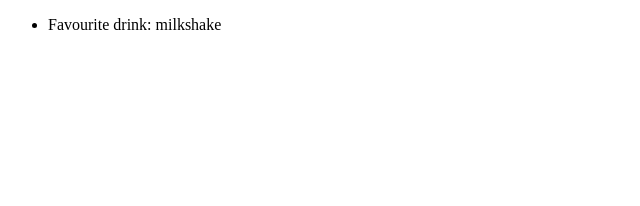
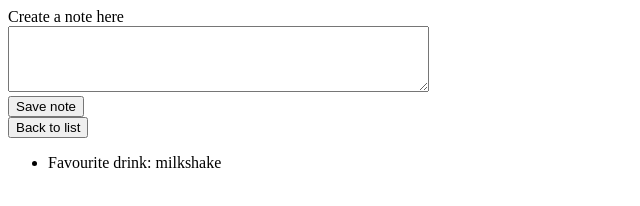
Before and after one commit to tallpress/SinglePageNoteApp, a website: page SpecRunner.html in a window 1280 px wide. Shown: the whole page, without its empty margins (0-640 px from the left). Drawn offline with Linux system fonts and the light colour scheme.

Commit message:
fix errors resulting from note ids

```diff
--- a/SpecRunner.html
+++ b/SpecRunner.html
@@ -5,6 +5,21 @@
     <title></title>
   </head>
   <body>
+    <div id="form-section">
+
+
+      <form id="text" method="post" action="/#new">
+        <label>Create a note here</label>
+      </br>
+        <textarea rows="4" cols="50" id="note-to-add"></textarea>
+        </br>
+        <input type="submit" value="Save note" id="submit-new-note" />
+      </form>
+
+      <form id="back-button" method="post" action="/">
+        <input type="submit" value="Back to list" id="back-to-list" />
+      </form>
+    </div>
 
     <div id="app">hello</div>
 
--- a/spec/note-controller-spec.js
+++ b/spec/note-controller-spec.js
@@ -5,8 +5,8 @@ function testInsertHTML() {
     return "<ul><li>Favourite drink: milkshake</li></ul>"
   };
 
-  var noteController = new NoteController()
-  noteController.makeHTMLList(noteListView);
+  var controller = new NoteController()
+  controller.makeHTMLList(noteListView);
   assert.isTrue(document.getElementById('app').innerHTML === "<ul><li>Favourite drink: milkshake</li></ul>")
 };
 
--- a/spec/note-list-model-spec.js
+++ b/spec/note-list-model-spec.js
@@ -37,7 +37,7 @@ function testGetNoteById() {
   notelist.createNote("lkasdfj;alsdkfj;alfskjfa;sdlk")
   notelist.createNote("daaaaaaaaaaaaaa,.sandflkjndasjklfnadmf;sdlk")
   notelist.createNote("laaaaadmfnadnbabnababababababababaabababab")
-  assert.isTrue(notelist.getNoteById(9).getNoteText() === "daaaaaaaaaaaaaa,.sandflkjndasjklfnadmf;sdlk")
+  assert.isTrue(notelist.getNoteById(8).getNoteText() === "daaaaaaaaaaaaaa,.sandflkjndasjklfnadmf;sdlk")
 }
 
 testGetNoteById()
--- a/spec/note-list-view-spec.js
+++ b/spec/note-list-view-spec.js
@@ -5,6 +5,12 @@ function testCreateHtmlString() {
   noteList.createNote('Ut enim ad minim veniam, quis nostrud exercitation ullamco laboris nisi ut aliquip ex ea commodo consequat.');
 
   var noteListView = new NoteListView(noteList);
-  assert.isTrue(noteListView.createHtmlString() === "<ul><li><a href='#11'>Lorem ipsum dolor si</a></li><li><a href='#12'>Ut enim ad minim ven</a></li></ul>");
+  assert.isTrue(noteListView.createHtmlString() === "<ul><li><a href='#10'>Lorem ipsum dolor si</a></li><li><a href='#11'>Ut enim ad minim ven</a></li></ul>");
 };
 testCreateHtmlString();
+
+// function testLoadsWithNoList() {
+//   assert.isTrue(document.getElementById('app').innerHTML === '');
+// };
+//
+// testLoadsWithNoList();
--- a/spec/note-model-spec.js
+++ b/spec/note-model-spec.js
@@ -12,6 +12,6 @@ testGetNoteMessage();
 
 function testNoteID() {
   var note = new Note("My favourite langauge is JavaScript");
-  assert.isTrue(note.id === 3);
+  assert.isTrue(note.id === 2);
 };
 testNoteID();
```
Also changed, not shown: controllers/note-controller.js (line endings or trailing spaces).
